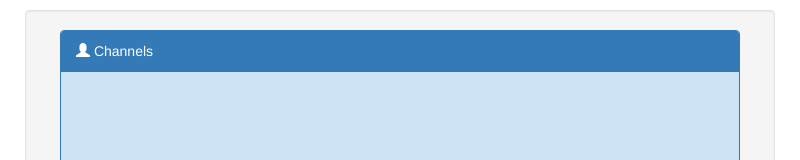
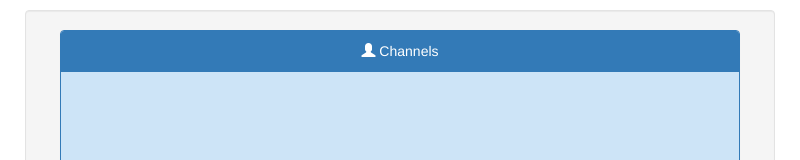
Before and after one commit to megatron10/TeamCoordinationApp, an Electron app: page html/chat.html in a window 800 px wide. Shown: the top 160 px of the page. Drawn offline with nearby package versions, Linux system fonts and the light colour scheme.

Commit message:
title-centered

```diff
--- a/html/chat.html
+++ b/html/chat.html
@@ -32,7 +32,7 @@
             <!--online user list-->
             <div class="col-md-3">
                 <div class="panel panel-primary">
-                    <div class="panel-heading" id="userListHeading">
+                    <div class="panel-heading" id="userListHeading" style="text-align: center">
                         <span class="glyphicon glyphicon-user"></span> Channels
                     </div>
                     <div class="panel-body collapse in" id="userListBody" style="height:555px; overflow-y: auto; background-color: #cde4f7; ">
```
